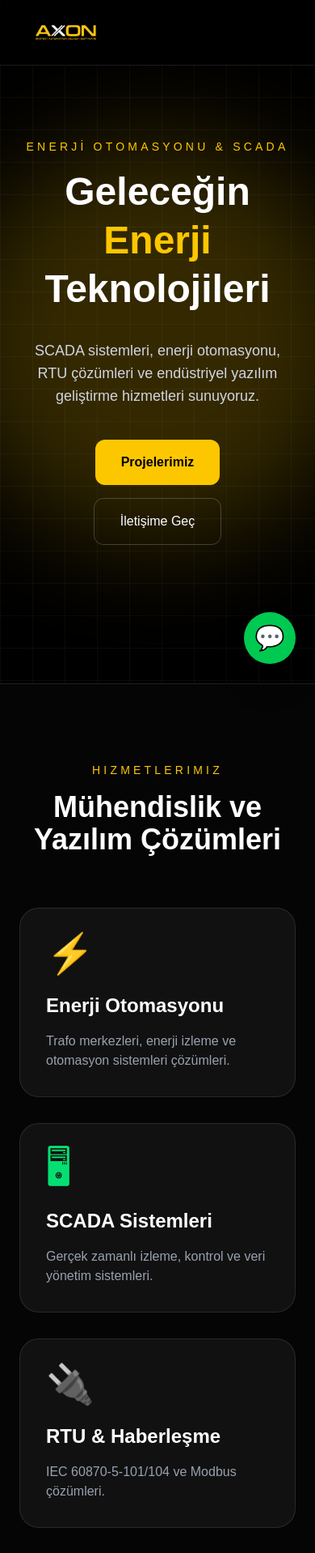
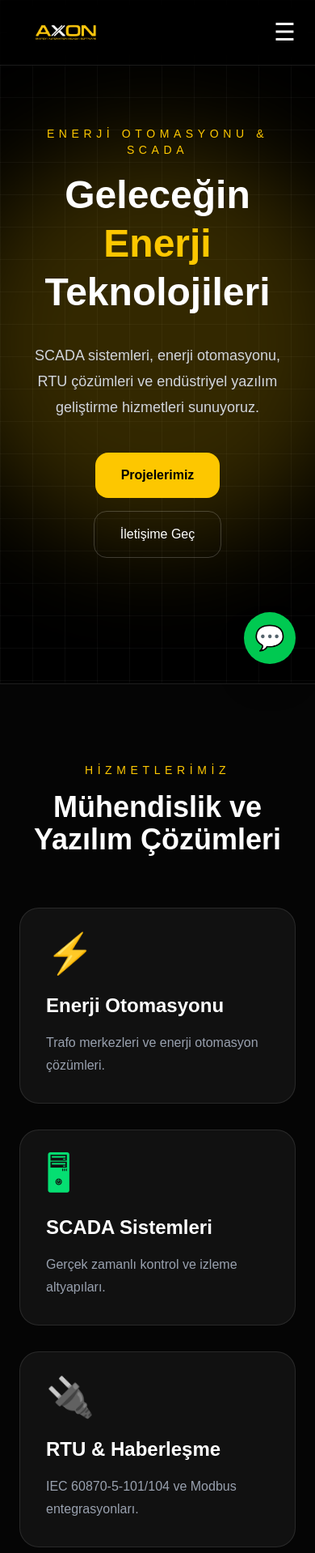
Before and after one commit to talhabayrakci/axon-enerji, a Next.js app: page / in a window 390 px wide. Shown: the top 1918 px of the page at 81% size. Built offline with nearby package versions, Linux system fonts and the light colour scheme.

Commit message:
whatsapp fix

```diff
--- a/app/page.tsx
+++ b/app/page.tsx
@@ -1,78 +1,166 @@
+"use client";
+
+import { useState } from "react";
+
 export default function Home() {
+  const [mobileMenu, setMobileMenu] = useState(false);
+
   return (
-    <main className="min-h-screen bg-black text-white">
+    <main className="min-h-screen overflow-hidden bg-black text-white">
 
       {/* Navbar */}
-      <header className="fixed top-0 z-50 w-full border-b border-white/10 bg-black/70 backdrop-blur">
+      <header className="fixed top-0 z-50 w-full border-b border-white/10 bg-black/70 backdrop-blur-xl">
+
         <div className="mx-auto flex max-w-7xl items-center justify-between px-6 py-4">
 
           {/* Logo */}
-          <img
-            src="/logo.png"
-            alt="Axon Enerji"
-            className="h-12 w-auto"
-          />
+          <a href="#">
+            <img
+              src="/logo.png"
+              alt="Axon Enerji"
+              className="h-12 w-auto"
+            />
+          </a>
 
-          {/* Menu */}
-          <nav className="hidden gap-8 md:flex">
+          {/* Desktop Menu */}
+          <nav className="hidden items-center gap-8 md:flex">
+
             <a href="#" className="transition hover:text-yellow-400">
               Ana Sayfa
             </a>
 
-            <a href="#services" className="transition hover:text-yellow-400">
+            <a
+              href="#services"
+              className="transition hover:text-yellow-400"
+            >
               Hizmetler
             </a>
 
-            <a href="#projects" className="transition hover:text-yellow-400">
+            <a
+              href="#projects"
+              className="transition hover:text-yellow-400"
+            >
               Projeler
             </a>
 
-            <a href="#about" className="transition hover:text-yellow-400">
+            <a
+              href="#about"
+              className="transition hover:text-yellow-400"
+            >
               Hakkımızda
             </a>
 
-            <a href="#contact" className="transition hover:text-yellow-400">
+            <a
+              href="#contact"
+              className="transition hover:text-yellow-400"
+            >
               İletişim
             </a>
+
           </nav>
 
+          {/* Mobile Button */}
+          <button
+            onClick={() => setMobileMenu(!mobileMenu)}
+            className="text-3xl md:hidden"
+          >
+            ☰
+          </button>
+
         </div>
+
+        {/* Mobile Menu */}
+        {mobileMenu && (
+          <div className="border-t border-white/10 bg-black/95 px-6 py-6 md:hidden">
+
+            <div className="flex flex-col gap-6 text-lg">
+
+              <a
+                href="#"
+                onClick={() => setMobileMenu(false)}
+                className="transition hover:text-yellow-400"
+              >
+                Ana Sayfa
+              </a>
+
+              <a
+                href="#services"
+                onClick={() => setMobileMenu(false)}
+                className="transition hover:text-yellow-400"
+              >
+                Hizmetler
+              </a>
+
+              <a
+                href="#projects"
+                onClick={() => setMobileMenu(false)}
+                className="transition hover:text-yellow-400"
+              >
+                Projeler
+              </a>
+
+              <a
+                href="#about"
+                onClick={() => setMobileMenu(false)}
+                className="transition hover:text-yellow-400"
+              >
+                Hakkımızda
+              </a>
+
+              <a
+                href="#contact"
+                onClick={() => setMobileMenu(false)}
+                className="transition hover:text-yellow-400"
+              >
+                İletişim
+              </a>
+
+            </div>
+
+          </div>
+        )}
+
       </header>
 
       {/* Hero */}
-      <section className="grid-background relative flex min-h-screen flex-col items-center justify-center overflow-hidden px-6 text-center">
+      <section className="grid-background relative flex min-h-screen items-center justify-center px-6 text-center">
 
         {/* Glow */}
         <div className="absolute h-[500px] w-[500px] rounded-full bg-yellow-400/20 blur-3xl"></div>
 
+        {/* Hero Content */}
         <div className="relative z-10">
 
-          <p className="mb-4 text-sm uppercase tracking-[0.3em] text-yellow-400">
+          <p className="mb-4 text-sm uppercase tracking-[0.4em] text-yellow-400">
             ENERJİ OTOMASYONU & SCADA
           </p>
 
           <h1 className="text-5xl font-bold leading-tight md:text-7xl">
+
             Geleceğin
             <span className="text-yellow-400"> Enerji </span>
             Teknolojileri
+
           </h1>
 
-          <p className="mx-auto mt-8 max-w-2xl text-lg text-gray-300 md:text-xl">
+          <p className="mx-auto mt-8 max-w-3xl text-lg leading-8 text-gray-300 md:text-xl">
+
             SCADA sistemleri, enerji otomasyonu, RTU çözümleri ve endüstriyel yazılım geliştirme hizmetleri sunuyoruz.
+
           </p>
 
           <div className="mt-10 flex flex-col items-center justify-center gap-4 md:flex-row">
 
             <a
               href="#projects"
-              className="rounded-xl bg-yellow-400 px-8 py-4 font-semibold text-black transition hover:scale-105"
+              className="rounded-2xl bg-yellow-400 px-8 py-4 font-semibold text-black transition hover:scale-105"
             >
               Projelerimiz
             </a>
 
             <a
               href="#contact"
-              className="rounded-xl border border-white/20 px-8 py-4 transition hover:border-yellow-400 hover:text-yellow-400"
+              className="rounded-2xl border border-white/20 px-8 py-4 transition hover:border-yellow-400 hover:text-yellow-400"
             >
               İletişime Geç
             </a>
@@ -93,8 +181,8 @@ export default function Home() {
 
           <div className="mb-16 text-center">
 
-            <p className="mb-4 text-sm uppercase tracking-[0.3em] text-yellow-400">
-              Hizmetlerimiz
+            <p className="mb-4 text-sm uppercase tracking-[0.4em] text-yellow-400">
+              HİZMETLERİMİZ
             </p>
 
             <h2 className="text-4xl font-bold md:text-5xl">
@@ -105,7 +193,7 @@ export default function Home() {
 
           <div className="grid gap-8 md:grid-cols-2 xl:grid-cols-4">
 
-            <div className="rounded-3xl border border-white/10 bg-white/5 p-8 transition hover:border-yellow-400 hover:bg-white/10">
+            <div className="rounded-3xl border border-white/10 bg-white/5 p-8 transition hover:-translate-y-2 hover:border-yellow-400">
 
               <div className="mb-6 text-5xl text-yellow-400">
                 ⚡
@@ -115,13 +203,13 @@ export default function Home() {
                 Enerji Otomasyonu
               </h3>
 
-              <p className="text-gray-400">
-                Trafo merkezleri, enerji izleme ve otomasyon sistemleri çözümleri.
+              <p className="leading-7 text-gray-400">
+                Trafo merkezleri ve enerji otomasyon çözümleri.
               </p>
 
             </div>
 
-            <div className="rounded-3xl border border-white/10 bg-white/5 p-8 transition hover:border-yellow-400 hover:bg-white/10">
+            <div className="rounded-3xl border border-white/10 bg-white/5 p-8 transition hover:-translate-y-2 hover:border-green-400">
 
               <div className="mb-6 text-5xl text-green-400">
                 🖥
@@ -131,13 +219,13 @@ export default function Home() {
                 SCADA Sistemleri
               </h3>
 
-              <p className="text-gray-400">
-                Gerçek zamanlı izleme, kontrol ve veri yönetim sistemleri.
+              <p className="leading-7 text-gray-400">
+                Gerçek zamanlı kontrol ve izleme altyapıları.
               </p>
 
             </div>
 
-            <div className="rounded-3xl border border-white/10 bg-white/5 p-8 transition hover:border-yellow-400 hover:bg-white/10">
+            <div className="rounded-3xl border border-white/10 bg-white/5 p-8 transition hover:-translate-y-2 hover:border-yellow-400">
 
               <div className="mb-6 text-5xl text-yellow-400">
                 🔌
@@ -147,13 +235,13 @@ export default function Home() {
                 RTU & Haberleşme
               </h3>
 
-              <p className="text-gray-400">
-                IEC 60870-5-101/104 ve Modbus çözümleri.
+              <p className="leading-7 text-gray-400">
+                IEC 60870-5-101/104 ve Modbus entegrasyonları.
               </p>
 
             </div>
 
-            <div className="rounded-3xl border border-white/10 bg-white/5 p-8 transition hover:border-yellow-400 hover:bg-white/10">
+            <div className="rounded-3xl border border-white/10 bg-white/5 p-8 transition hover:-translate-y-2 hover:border-green-400">
 
               <div className="mb-6 text-5xl text-green-400">
                 💻
@@ -163,8 +251,8 @@ export default function Home() {
                 Yazılım Geliştirme
               </h3>
 
-              <p className="text-gray-400">
-                Dashboard sistemleri ve özel yazılım çözümleri.
+              <p className="leading-7 text-gray-400">
+                Dashboard ve özel endüstriyel yazılım çözümleri.
               </p>
 
             </div>
@@ -178,7 +266,7 @@ export default function Home() {
       {/* Stats */}
       <section className="border-t border-white/10 bg-black px-6 py-20">
 
-        <div className="mx-auto grid max-w-7xl gap-8 text-center md:grid-cols-4">
+        <div className="mx-auto grid max-w-7xl gap-10 text-center md:grid-cols-4">
 
           <div>
             <h3 className="text-5xl font-bold text-yellow-400">
@@ -234,12 +322,12 @@ export default function Home() {
 
           <div className="mb-16 text-center">
 
-            <p className="mb-4 text-sm uppercase tracking-[0.3em] text-yellow-400">
-              Projelerimiz
+            <p className="mb-4 text-sm uppercase tracking-[0.4em] text-yellow-400">
+              PROJELER
             </p>
 
             <h2 className="text-4xl font-bold md:text-5xl">
-              Tamamlanan Mühendislik Projeleri
+              Tamamlanan Projeler
             </h2>
 
           </div>
@@ -248,12 +336,12 @@ export default function Home() {
 
             <div className="group overflow-hidden rounded-3xl border border-white/10 bg-black">
 
-              <div className="h-64 overflow-hidden">
+              <div className="overflow-hidden">
 
                 <img
                   src="https://images.unsplash.com/photo-1516321318423-f06f85e504b3?q=80&w=1200&auto=format&fit=crop"
-                  alt="SCADA"
-                  className="h-full w-full object-cover transition duration-500 group-hover:scale-110"
+                  alt="Project"
+                  className="h-72 w-full object-cover transition duration-500 group-hover:scale-110"
                 />
 
               </div>
@@ -264,8 +352,8 @@ export default function Home() {
                   SCADA Kontrol Merkezi
                 </h3>
 
-                <p className="text-gray-400">
-                  Enerji izleme ve uzaktan kontrol altyapısı geliştirme projesi.
+                <p className="leading-7 text-gray-400">
+                  Gerçek zamanlı enerji izleme ve uzaktan kontrol altyapısı.
                 </p>
 
               </div>
@@ -274,12 +362,12 @@ export default function Home() {
 
             <div className="group overflow-hidden rounded-3xl border border-white/10 bg-black">
 
-              <div className="h-64 overflow-hidden">
+              <div className="overflow-hidden">
 
                 <img
                   src="https://images.unsplash.com/photo-1497436072909-60f360e1d4b1?q=80&w=1200&auto=format&fit=crop"
-                  alt="RTU"
-                  className="h-full w-full object-cover transition duration-500 group-hover:scale-110"
+                  alt="Project"
+                  className="h-72 w-full object-cover transition duration-500 group-hover:scale-110"
                 />
 
               </div>
@@ -290,8 +378,8 @@ export default function Home() {
                   RTU Haberleşme Sistemi
                 </h3>
 
-                <p className="text-gray-400">
-                  IEC 60870-5-104 haberleşme altyapısı ve entegrasyon çözümleri.
+                <p className="leading-7 text-gray-400">
+                  IEC 60870-5-104 haberleşme çözümleri.
                 </p>
 
               </div>
@@ -300,12 +388,12 @@ export default function Home() {
 
             <div className="group overflow-hidden rounded-3xl border border-white/10 bg-black">
 
-              <div className="h-64 overflow-hidden">
+              <div className="overflow-hidden">
 
                 <img
                   src="https://images.unsplash.com/photo-1486406146926-c627a92ad1ab?q=80&w=1200&auto=format&fit=crop"
-                  alt="Software"
-                  className="h-full w-full object-cover transition duration-500 group-hover:scale-110"
+                  alt="Project"
+                  className="h-72 w-full object-cover transition duration-500 group-hover:scale-110"
                 />
 
               </div>
@@ -316,8 +404,8 @@ export default function Home() {
                   Endüstriyel Yazılım
                 </h3>
 
-                <p className="text-gray-400">
-                  Özel dashboard ve enerji analiz yazılımları geliştirme hizmeti.
+                <p className="leading-7 text-gray-400">
+                  Dashboard ve veri analiz sistemleri geliştirme hizmetleri.
                 </p>
 
               </div>
@@ -340,8 +428,8 @@ export default function Home() {
 
           <div>
 
-            <p className="mb-4 text-sm uppercase tracking-[0.3em] text-yellow-400">
-              Hakkımızda
+            <p className="mb-4 text-sm uppercase tracking-[0.4em] text-yellow-400">
+              HAKKIMIZDA
             </p>
 
             <h2 className="text-4xl font-bold md:text-5xl">
@@ -349,14 +437,18 @@ export default function Home() {
             </h2>
 
             <p className="mt-8 text-lg leading-8 text-gray-400">
-              Axon Enerji Mühendislik olarak enerji otomasyonu, SCADA sistemleri,
-              RTU çözümleri ve endüstriyel yazılım alanlarında modern mühendislik
-              hizmetleri sunuyoruz.
+
+              Axon Enerji Mühendislik olarak enerji otomasyonu,
+              SCADA sistemleri, RTU çözümleri ve endüstriyel yazılım alanlarında
+              modern mühendislik hizmetleri sunuyoruz.
+
             </p>
 
             <p className="mt-6 text-lg leading-8 text-gray-400">
-              Güvenilir, sürdürülebilir ve yüksek performanslı sistemler geliştirerek
-              müşterilerimizin operasyonel verimliliğini artırıyoruz.
+
+              Güvenilir, sürdürülebilir ve yüksek performanslı sistemler
+              geliştirerek müşterilerimizin operasyonel verimliliğini artırıyoruz.
+
             </p>
 
           </div>
@@ -366,33 +458,39 @@ export default function Home() {
             <div className="space-y-8">
 
               <div>
+
                 <h3 className="mb-2 text-2xl font-semibold text-yellow-400">
                   IEC 60870-5-101/104
                 </h3>
 
                 <p className="text-gray-400">
-                  Endüstriyel haberleşme protokol entegrasyonları.
+                  Endüstriyel haberleşme protokol çözümleri.
                 </p>
+
               </div>
 
               <div>
+
                 <h3 className="mb-2 text-2xl font-semibold text-green-400">
                   SCADA & RTU
                 </h3>
 
                 <p className="text-gray-400">
-                  Gerçek zamanlı enerji izleme ve kontrol sistemleri.
+                  Enerji izleme ve kontrol sistemleri.
                 </p>
+
               </div>
 
               <div>
+
                 <h3 className="mb-2 text-2xl font-semibold text-yellow-400">
                   Yazılım Çözümleri
                 </h3>
 
                 <p className="text-gray-400">
-                  Özel dashboard, veri analizi ve otomasyon uygulamaları.
+                  Dashboard ve otomasyon uygulamaları.
                 </p>
+
               </div>
 
             </div>
@@ -411,16 +509,18 @@ export default function Home() {
 
         <div className="mx-auto max-w-4xl text-center">
 
-          <p className="mb-4 text-sm uppercase tracking-[0.3em] text-yellow-400">
-            İletişim
+          <p className="mb-4 text-sm uppercase tracking-[0.4em] text-yellow-400">
+            İLETİŞİM
           </p>
 
           <h2 className="text-4xl font-bold md:text-5xl">
             Bizimle İletişime Geçin
           </h2>
 
-          <p className="mx-auto mt-8 max-w-2xl text-lg text-gray-400">
+          <p className="mx-auto mt-8 max-w-2xl text-lg leading-8 text-gray-400">
+
             Enerji otomasyonu ve SCADA çözümleri için bize ulaşın.
+
           </p>
 
           <div className="mt-12 flex flex-col items-center justify-center gap-6 md:flex-row">
```
